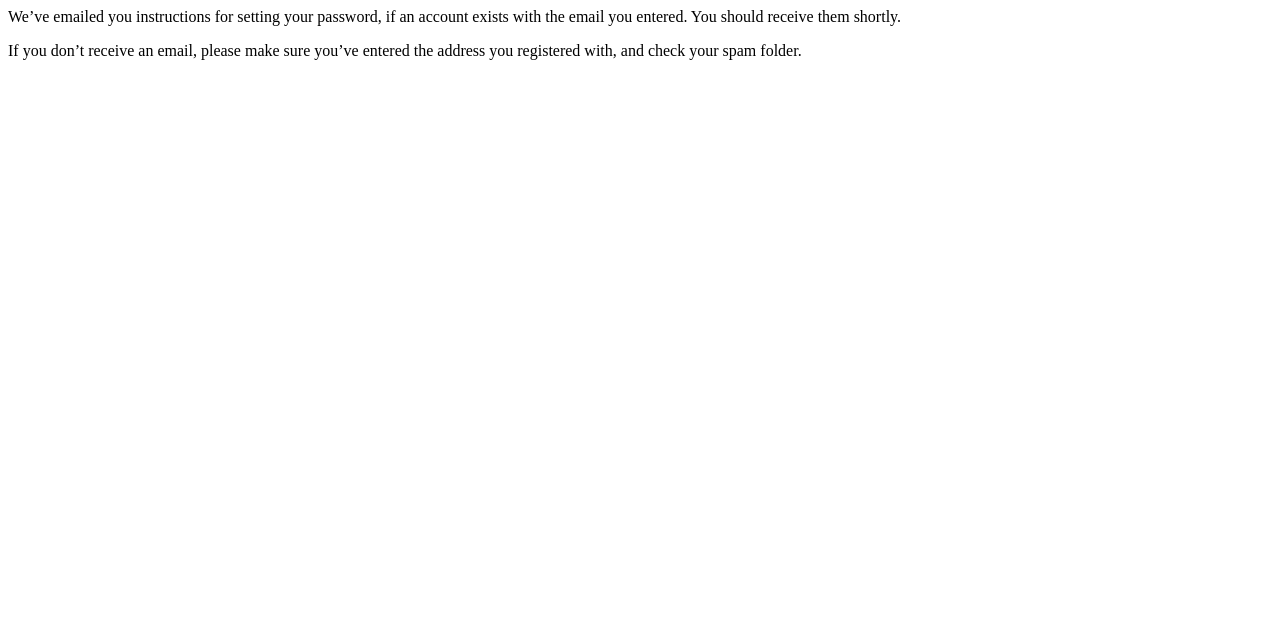
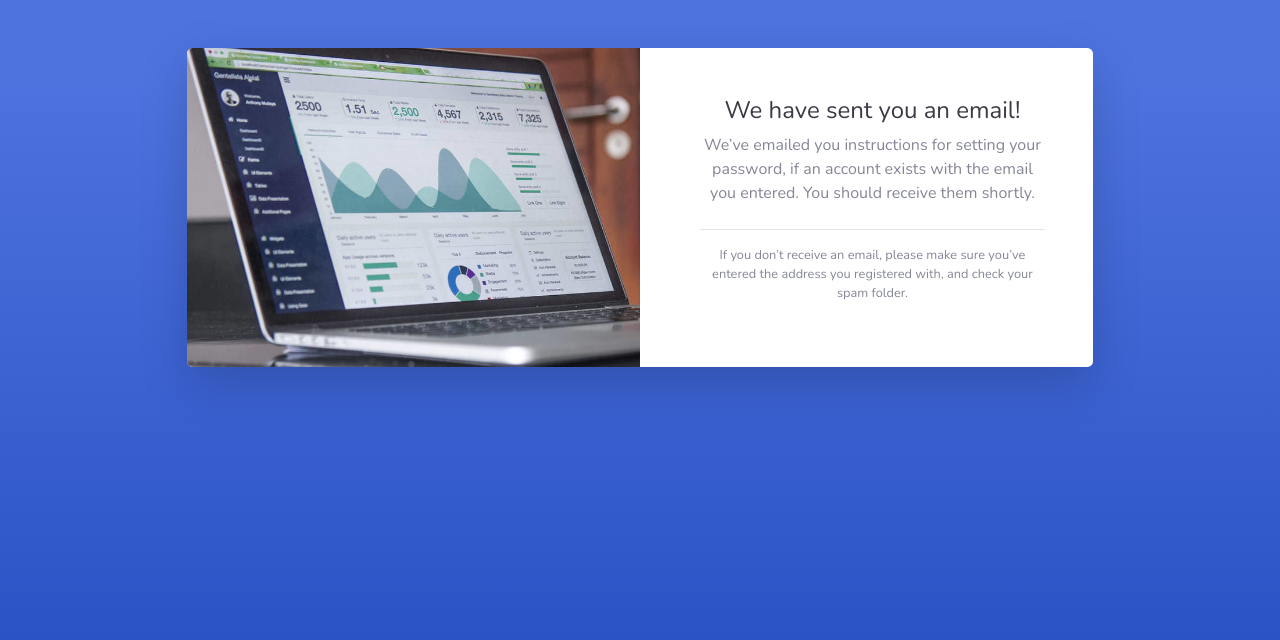
Before and after one commit to Intellia-SME/OptiPLANT, a Django app: page /accounts/password-reset-done/ in a window 1280 px wide. Shown: the top 640 px of the page. Run offline with Django 3.2, Linux system fonts and the light colour scheme; some libraries are stand-ins or nearby versions.

Commit message:
Customizing password reset done page

```diff
--- a/apps/accounts/templates/accounts/password_reset_done.html
+++ b/apps/accounts/templates/accounts/password_reset_done.html
@@ -1,2 +1,31 @@
-<p>We’ve emailed you instructions for setting your password, if an account exists with the email you entered. You should receive them shortly.</p>
-<p>If you don’t receive an email, please make sure you’ve entered the address you registered with, and check your spam folder.</p>
+{% extends 'base.html' %}
+
+{% block content %}
+<div class="container">
+    <div class="row justify-content-center">
+        <div class="col-xl-10 col-lg-12 col-md-9">
+            <div class="card o-hidden border-0 shadow-lg my-5">
+                <div class="card-body p-0">
+                    <div class="row">
+                        <div class="col-lg-6 d-none d-lg-block optiplant-bg-login-image"></div>
+                        <div class="col-lg-6">
+                            <div class="p-5">
+                                <div class="text-center">
+                                    <h1 class="h4 text-gray-900 mb-2">We have sent you an email!</h1>
+                                    <p class="mb-4">We’ve emailed you instructions for setting your password,
+                                        if an account exists with the email you entered. You should receive them shortly.</p>
+                                </div>
+                                <hr>
+                                <div class="text-center">
+                                    <p class="small">If you don’t receive an email, please make sure you’ve entered the address
+                                        you registered with, and check your spam folder.</p>
+                                </div>
+                            </div>
+                        </div>
+                    </div>
+                </div>
+            </div>
+        </div>
+    </div>
+</div>
+{% endblock content %}
```
